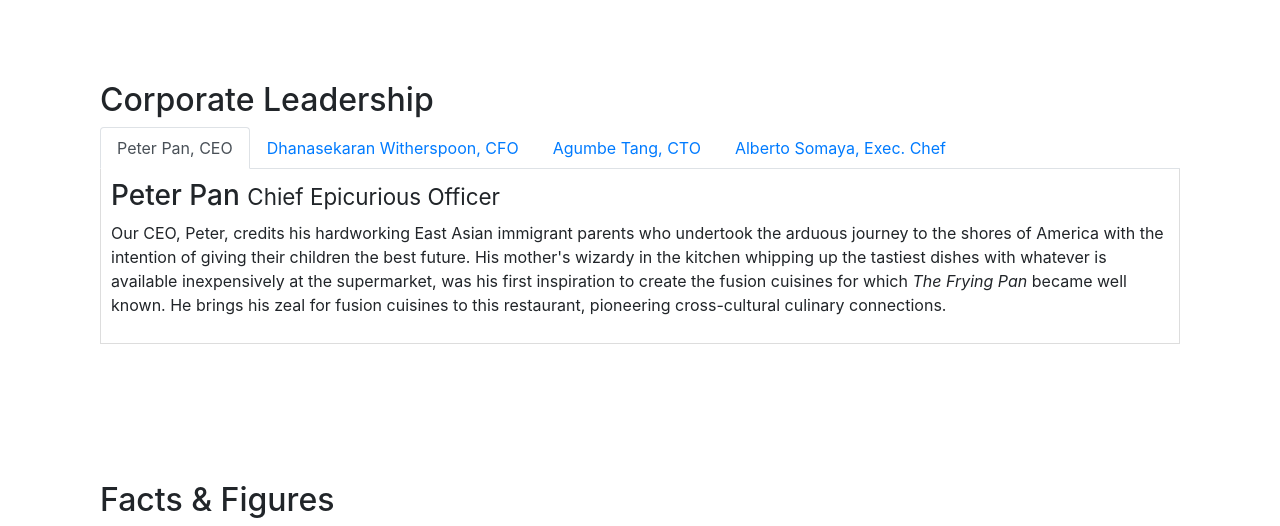
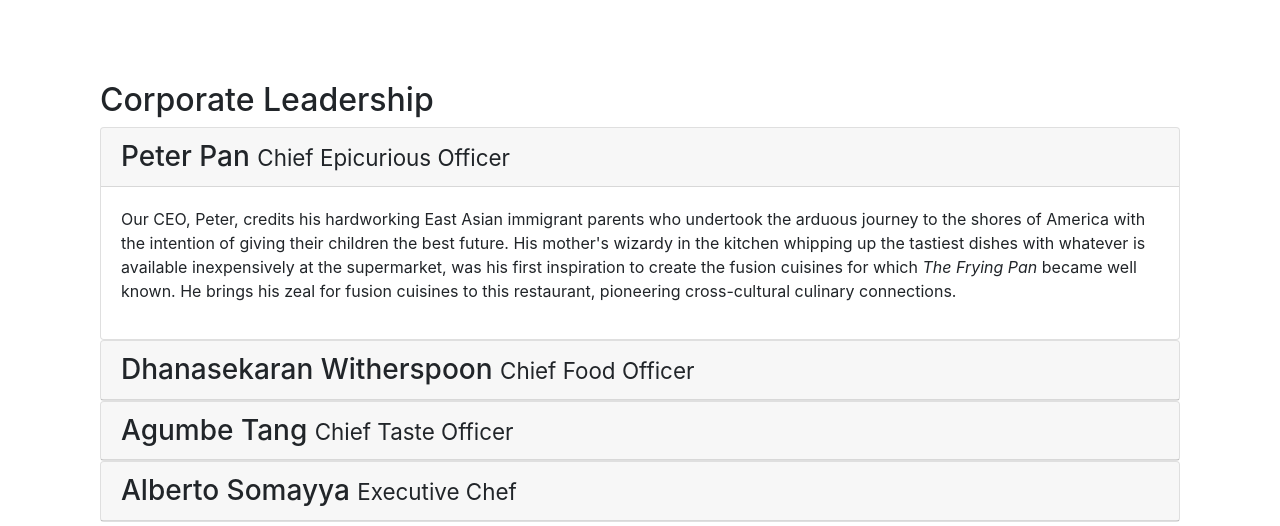
Before and after one commit to tatipas/Bootstrap4-coursera, a website: page aboutus.html in a window 1280 px wide. Shown: the part 940-1466 px from the top of the page. Drawn offline with nearby package versions, Linux system fonts and the light colour scheme.

Commit message:
Accordion

```diff
--- a/aboutus.html
+++ b/aboutus.html
@@ -113,91 +113,123 @@
         <div class='row row-content'>
             <div class='col-sm-12'>
                 <h2>Corporate Leadership</h2>
-                <ul class="nav nav-tabs">
-                    <li class="nav-item">
-                        <a class="nav-link active" id="peterTab" data-toggle="tab" role="tab" href="#peter">Peter Pan,
-                            CEO</a>
-                    </li>
-                    <li class="nav-item">
-                        <a class="nav-link " id="witherTab" data-toggle="tab" role="tab"
-                            href="#witherspoon">Dhanasekaran Witherspoon, CFO</a>
-                    </li>
-                    <li class="nav-item">
-                        <a class="nav-link " id="tangTab" data-toggle="tab" role="tab" href="#tang">Agumbe Tang,
-                            CTO</a>
-                    </li>
-                    <li class="nav-item">
-                        <a class="nav-link " id="albertoTab" data-toggle="tab" role="tab" href="#alberto">Alberto Somaya,
-                            Exec. Chef</a>
-                    </li>
-                </ul>
-                <div class="tab-content">
-                    <div role="tabpanel" class="tab-pane fade show active" id="peter">
-                        <h3>Peter Pan <small>Chief Epicurious Officer</small></h3>
-                        <div class="d-none d-sm-block">
-                            <p>Our CEO, Peter, credits his hardworking East Asian immigrant parents who undertook the
+
+                <div id="accordion">
+                    <div class="card">
+                        <div class="card-header" role="tab" id="peterhead">
+                            <h3 class="mb-0">
+                                <a data-toggle="collapse" data-target="#peter">
+                                    Peter Pan <small>Chief Epicurious Officer</small>
+                                </a>
+                            </h3>
+                        </div>
+                        <div class="collapse show" id="peter" data-parent="#accordion">
+                            <div class="card-body">
+                                <p class="d-none d-sm-block">Our CEO, Peter, credits his hardworking East Asian
+                                    immigrant parents who undertook the
                                     arduous
-                                journey to the shores of America with the intention of giving their children the best
+                                    journey to the shores of America with the intention of giving their children the
+                                    best
                                     future.
                                     His mother's wizardy in the kitchen whipping up the tastiest dishes with whatever is
                                     available
                                     inexpensively at the supermarket, was his first inspiration to create the fusion
                                     cuisines
                                     for
-                                which <em>The Frying Pan</em> became well known. He brings his zeal for fusion cuisines
+                                    which <em>The Frying Pan</em> became well known. He brings his zeal for fusion
+                                    cuisines
                                     to
                                     this
                                     restaurant, pioneering cross-cultural culinary connections.</p>
+                                </p>
                             </div>
                         </div>
-                    <div role="tabpanel" class="tab-pane fade show" id="witherspoon">
-                        <h3>Dhanasekaran Witherspoon <small>Chief Food Officer</small></h3>
-                        <div class="d-none d-sm-block">
-                            <p>Our CFO, Danny, as he is affectionately referred to by his colleagues, comes from a long
+                    </div>
+                    <div class="card">
+                        <div class="card-header" role="tab" id="dannyhead">
+                            <h3 class="mb-0">
+                                <a class="collapsed" data-toggle="collapse" data-target="#danny">
+                                    Dhanasekaran Witherspoon <small>Chief Food Officer</small>
+                                </a>
+                            </h3>
+                        </div>
+                        <div class="collapse" id="danny" data-parent="#accordion">
+                            <div class="card-body">
+                                <p class="d-none d-sm-block">
+                                <p>Our CFO, Danny, as he is affectionately referred to by his colleagues, comes from a
+                                    long
                                     established
                                     family tradition in farming and produce. His experiences growing up on a farm in the
                                     Australian
-                                outback gave him great appreciation for varieties of food sources. As he puts it in his
+                                    outback gave him great appreciation for varieties of food sources. As he puts it in
+                                    his
                                     own
                                     words,
-                                <em>Everything that runs, wins, and everything that stays, pays!</em></p>
+                                    <em>Everything that runs, wins, and everything that stays, pays!</em></p></em></p>
                             </div>
                         </div>
-
-                    <div role="tabpanel" class="tab-pane fade show" id="tang">
-                        <h3>Agumbe Tang <small>Chief Taste Officer</small></h3>
-                        <div class="d-none d-sm-block">
+                    </div>
+                    <div class="card">
+                        <div class="card-header" role="tab" id="agumbehead">
+                            <h3 class="mb-0">
+                                <a class="collapsed" data-toggle="collapse" data-target="#agumbe">
+                                    Agumbe Tang <small>Chief Taste Officer</small>
+                                </a>
+                            </h3>
+                        </div>
+                        <div class="collapse" id="agumbe" data-parent="#accordion">
+                            <div class="card-body">
+                                <p class="d-none d-sm-block">
                                 <p>Blessed with the most discerning gustatory sense, Agumbe, our CTO, personally ensures
                                     that
                                     every
                                     dish
-                                that we serve meets his exacting tastes. Our chefs dread the tongue lashing that ensues
+                                    that we serve meets his exacting tastes. Our chefs dread the tongue lashing that
+                                    ensues
                                     if
                                     their
-                                dish does not meet his exacting standards. He lives by his motto, <em>You click only if
+                                    dish does not meet his exacting standards. He lives by his motto, <em>You click only
+                                        if
                                         you
                                         survive
                                         my lick.</em></p>
+                                </p>
                             </div>
                         </div>
-                    <div id="alberto" role="tabpanel" class="tab-pane fade show">
-                        <h3>Alberto Somayya <small>Executive Chef</small></h3>
-                        <div class="d-none d-sm-block">
-                            <p>Award winning three-star Michelin chef with wide International experience having worked
+                    </div>
+                    <div class="card">
+                        <div class="card-header" role="tab" id="albertohead">
+                            <h3 class="mb-0">
+                                <a class="collapsed" data-toggle="collapse" data-target="#alberto">
+                                    Alberto Somayya <small>Executive Chef</small>
+                                </a>
+                            </h3>
+                        </div>
+                        <div class="collapse" id="alberto" data-parent="#accordion">
+                            <div class="card-body">
+                                <p class="d-none d-sm-block">
+                                <p>Award winning three-star Michelin chef with wide International experience having
+                                    worked
                                     closely
                                     with
-                                whos-who in the culinary world, he specializes in creating mouthwatering Indo-Italian
+                                    whos-who in the culinary world, he specializes in creating mouthwatering
+                                    Indo-Italian
                                     fusion
-                                experiences. He says, <em>Put together the cuisines from the two craziest cultures, and
+                                    experiences. He says, <em>Put together the cuisines from the two craziest cultures,
+                                        and
                                         you
                                         get
                                         a
-                                    winning hit! Amma Mia!</em></p>
+                                        winning hit! Amma Mia!</em></p></em></p>
                             </div>
                         </div>
                     </div>
                 </div>
+
+
             </div>
+        </div>
+
 
         <div class='row row-content'>
             <div class='col-12 col-sm-9'>
@@ -243,6 +275,7 @@
             </div>
 
         </div>
+    </div>
 
 
 
@@ -266,16 +299,15 @@
                         HONG KONG<br>
                         <i class="fa fa-phone fa-lg"></i> +852 1234 5678<br>
                         <i class="fa fa-fax fa-lg"></i> +852 8765 4321<br>
-                            <i class="fa fa-envelope fa-lg"></i> <a
-                                href="mailto:confusion@food.net">confusion@food.net</a>
+                        <i class="fa fa-envelope fa-lg"></i> <a href="mailto:confusion@food.net">confusion@food.net</a>
                     </address>
                 </div>
                 <div class="col-12 col-sm-4 align-self-center">
                     <div class="text-center">
                         <a class="btn btn-social-icon btn-google" href="http://google.com/+"><i
                                 class="fa fa-google fa-lg"></i>+</a>
-                            <a class="btn btn-social-icon btn-facebook"
-                                href="http://www.facebook.com/profile.php?id="><i class="fa fa-facebook fa-lg"></i></a>
+                        <a class="btn btn-social-icon btn-facebook" href="http://www.facebook.com/profile.php?id="><i
+                                class="fa fa-facebook fa-lg"></i></a>
                         <a class="btn btn-social-icon btn-linkedin" href="http://www.linkedin.com/in/"><i
                                 class="fa fa-linkedin fa-lg"></i></a>
                         <a class="btn btn-social-icon btn-twitter" href="http://twitter.com/"><i
```
Lines whose indentation alone changed are shown as unchanged.
